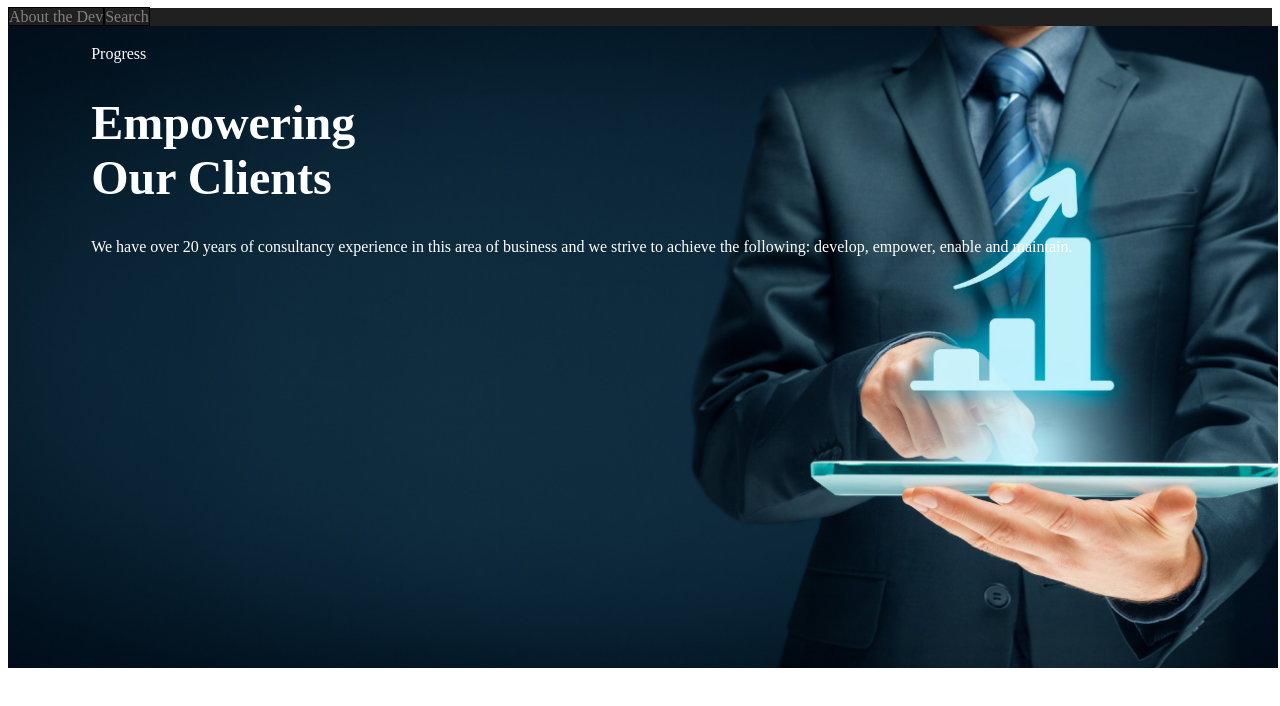
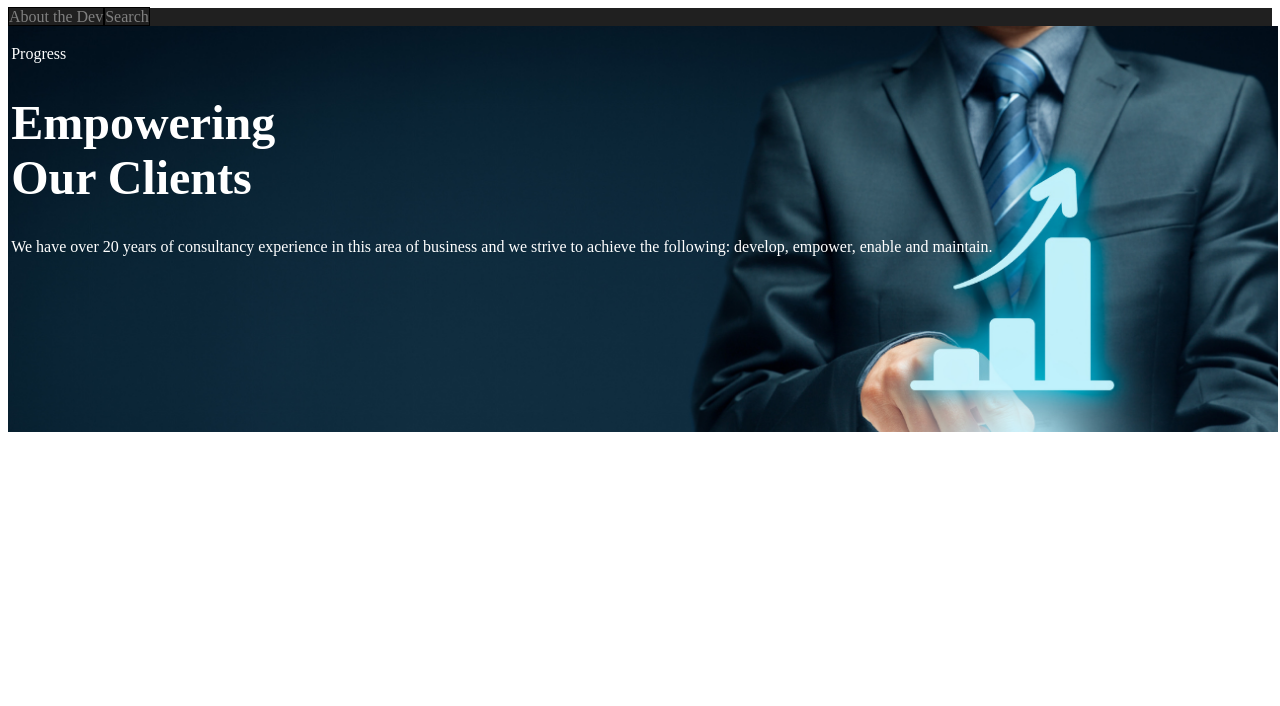
Before and after one commit to HeflerDev/Stock-Fetcher, a React (Create React App) app: page /1 in a window 1280 px wide. Shown: the top 706 px of the page. Built offline with nearby package versions, Linux system fonts and the light colour scheme; no server answers.

Commit message:
Update: Styling

```diff
--- a/src/index.css
+++ b/src/index.css
@@ -1,10 +1,10 @@
 :root {
   --font-size-mobile-m: 0.5rem;
   --font-size-mobile-s: 0.3rem;
-  --color-dark-blue: #011C26;
-  --color-muted-blue: #0C3640;
-  --color-bright-blue: #037F8C;
-  --color-light-blue: #B6ECF2;
+  --color-dark-blue: #011c26;
+  --color-muted-blue: #0c3640;
+  --color-bright-blue: #037f8c;
+  --color-light-blue: #b6evf2;
   --color-smooth-blue: #027368;
 }
 
@@ -16,6 +16,10 @@ h2 {
   font-size: var(--font-size-mobile-m);
 }
 
+h3 {
+  font-size: 0.5rem;
+}
+
 header {
   margin: 0 !important;
   padding: 0 !important;
@@ -23,17 +27,21 @@ header {
 
 .header-img {
   width: 100%;
-  height: 100vh;
+  height: 50vh;
   background-size: 105%;
   background-repeat: no-repeat;
   background-image: url('./resources/png/stock-headers.png');
+}
+
+.statisticsi-container {
+  font-size: 0.3rem;
 }
 
 .header-text-container {
   color: white;
   text-align: left;
   margin: auto 0;
-  padding: 0 5rem;
+  padding: 0 0;
 }
 
 p {
@@ -140,7 +148,7 @@ nav .header-button {
 }
 
 .stock-header {
-  font-size: 1.2rem;
+  font-size: 0.3rem;
   font-weight: bold;
 }
 
```
